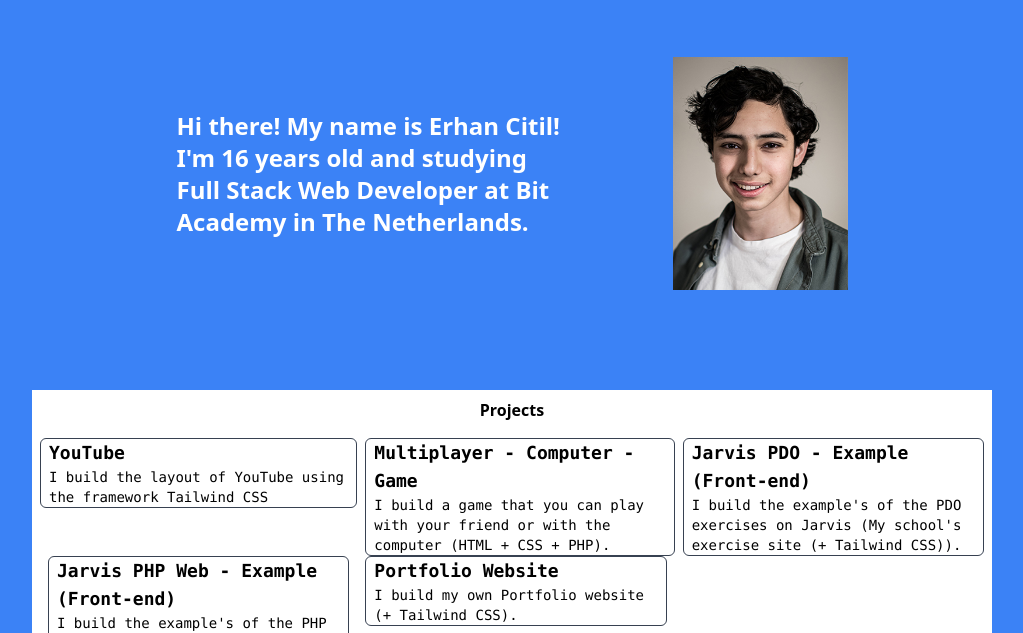
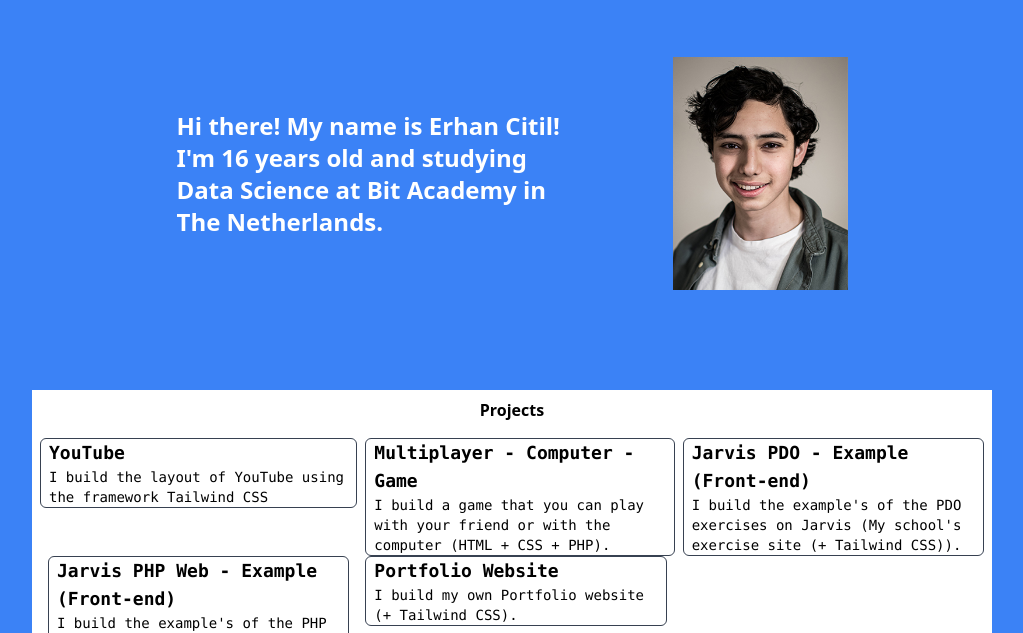
Before and after one commit to ErhanCitil/Portfolio-Website-Erhan-Citil, a plain HTML site: page index.html in a window 1280 px wide. Shown: the part 167-800 px from the top of the page, without its empty margins (128-1151 px from the left). Drawn offline with nearby package versions, Linux system fonts and the light colour scheme; a script that the page names is missing.

Commit message:
Portfolio Website - Erhan Citil

```diff
--- a/index.html
+++ b/index.html
@@ -30,7 +30,7 @@
             <!-- Paragraaf -->
             <div class="w-96">
                 <p class="text-white text-2xl font-bold">Hi there! My name is Erhan Citil! I'm 16 years old and studying
-                    Full Stack Web Developer at Bit Academy in The Netherlands.</p>
+                    Data Science at Bit Academy in The Netherlands.</p>
             </div>
 
             <!-- Image -->
```
